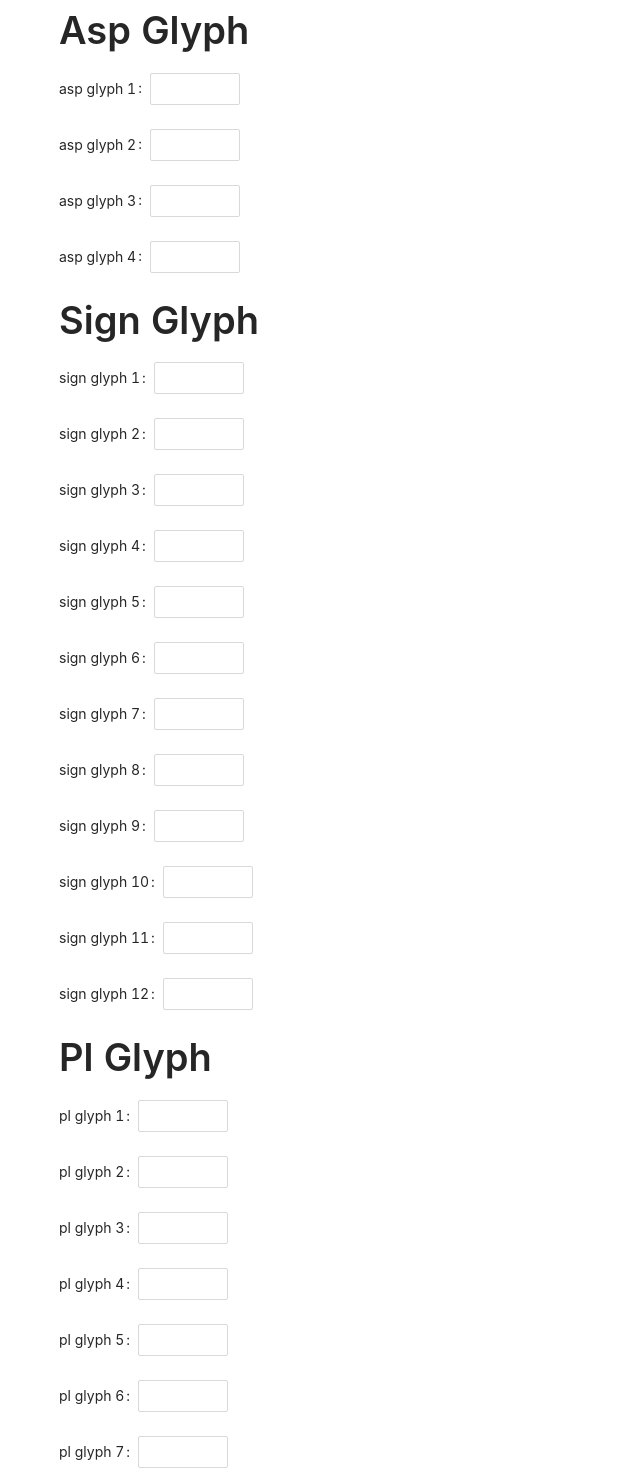
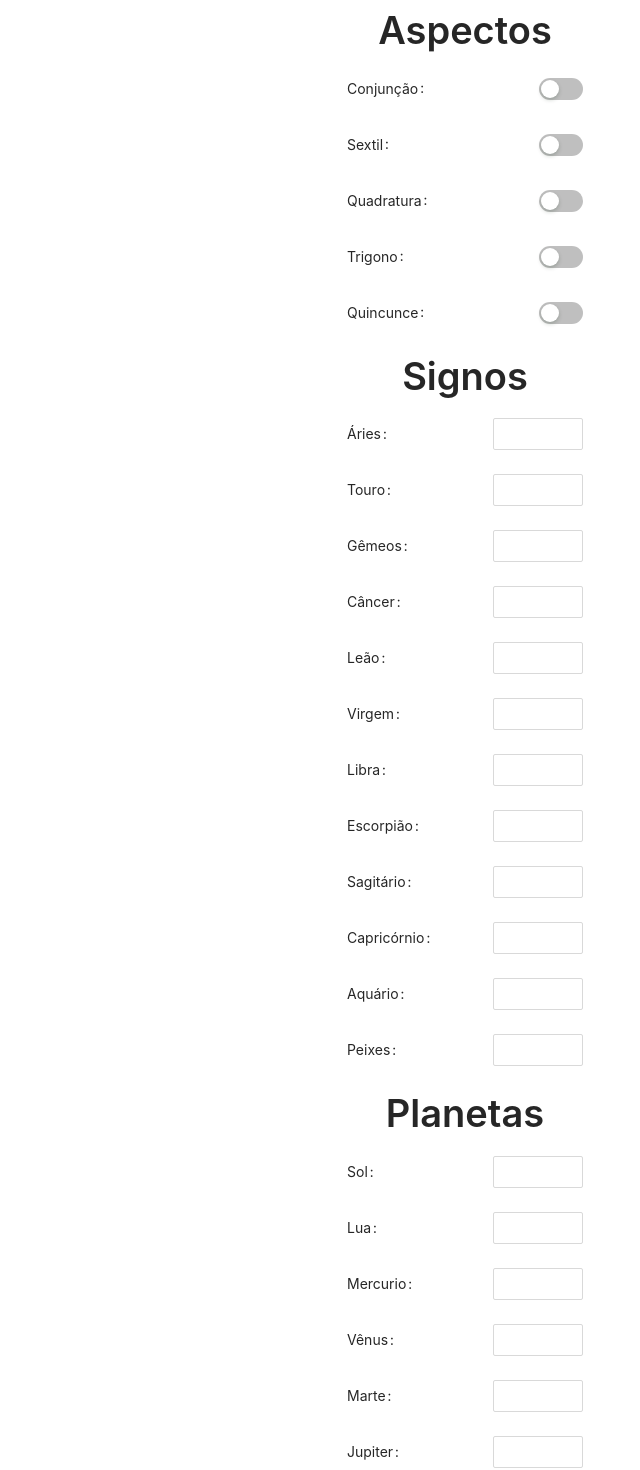
Before and after one commit to patrickerson/front-scorpion, a React (Create React App) app: page /calculos in a window 1280 px wide. Shown: the part 60-1530 px from the top of the page, without its empty margins (175-815 px from the left). Built offline with nearby package versions, Linux system fonts and the light colour scheme.

Commit message:
Several changes sunday

```diff
--- a/package.json
+++ b/package.json
@@ -2,7 +2,7 @@
   "name": "front-scorpion",
   "version": "0.1.0",
   "private": true,
-  "homepage":"https://omapaastral.com/front-scorpion/",
+  "homepage": "https://omapaastral.com/front-scorpion/",
   "dependencies": {
     "@ant-design/icons": "^4.3.0",
     "@testing-library/jest-dom": "^5.11.4",
@@ -10,6 +10,7 @@
     "@testing-library/user-event": "^12.1.10",
     "antd": "^4.8.4",
     "axios": "^0.21.0",
+    "env-cmd": "^10.1.0",
     "jsencrypt": "^3.0.0-rc.1",
     "moment": "^2.29.1",
     "node-fetch": "^2.6.1",
--- a/src/components/Header/index.js
+++ b/src/components/Header/index.js
@@ -18,6 +18,9 @@ function Header() {
             <NavLink to={'/calculos'}>
                 Calculos
             </NavLink>
+            <NavLink to={'/database'}>
+                Database
+            </NavLink>
         </nav>
     );
 }
--- a/src/config/routes.js
+++ b/src/config/routes.js
@@ -8,6 +8,7 @@ import Cadastrar from '../pages/Cadastrar';
 import NotFound from '../pages/Error/NotFound';
 import SubmitComponent from '../pages/Arquivos';
 import Calculos from '../pages/Calculos';
+import Database from '../pages/PersonalDatabase'
 const PrivateRoute = (props) => (
     AuthService.isAuthenticated()
         ? <Route {...props}/>
@@ -21,6 +22,7 @@ const Routes = () => (
             <Route path={'/cadastrar/:id'} component={Cadastrar}/>
             <Route path={'/criptografia'} component={SubmitComponent}/>
             <Route path={'/calculos'} component={Calculos}/>
+            <Route path={'/database'} component={Database}/>
             <PrivateRoute exact path={'/'} component={Main}/>
 
             <Route path="*" component={NotFound}/>
--- a/src/pages/Arquivos/styles.css
+++ b/src/pages/Arquivos/styles.css
@@ -1,10 +1,16 @@
-#cadastrar-page {
+#arquivos-page {
     text-align: center;
 }
 
-.card-cadastrar{
+.card-arquivos{
     align-self: center;
+
     background-color:white;
     padding: 10px;
-    width: 65%;
+    width: 25%;
+
 }
+
+.upload-drag{
+    margin: auto;
+}
--- a/src/pages/Cadastrar/styles.css
+++ b/src/pages/Cadastrar/styles.css
@@ -1,4 +1,4 @@
-#cadastrar-page {
+#calculos-page {
     text-align: center;
 }
 
--- a/src/pages/Calculos/index.js
+++ b/src/pages/Calculos/index.js
@@ -11,11 +11,11 @@ import {
     Form,
     Input,
     InputNumber,
-    DatePicker,
     Button,
     Layout,
     Typography,
-    notification
+    Switch,
+    Slider
   } from "antd";
 
   const {Content} = Layout;
@@ -24,6 +24,10 @@ import {
     labelCol: {span: 8},
     wrapperCol: {span: 16},
   };
+
+  const tailLayout = {
+    wrapperCol: {offset: 8, span: 16}
+  }
 
 export default class Calculos extends _Page{
 
@@ -37,7 +41,7 @@ export default class Calculos extends _Page{
           <>
             <Layout style={{backgroundColor: "white"}}>
               <Header/>
-              <Content className={"card-cadastrar"}>
+              <Content className={"card-calculos"}>
                 <Form
                   ref={(ref) => this.formRef = ref}
 
@@ -51,176 +55,189 @@ export default class Calculos extends _Page{
                     label="ID"
                     noStyle>
                     <Input type="hidden" />
+
                   </Form.Item>
-                  <Typography.Title>Asp Glyph</Typography.Title>
+                  <Typography.Title className={"title-calculos"}>Aspectos</Typography.Title>
                   <Form.Item
                     name={["asp_glyph_1"]}
-                    label="asp glyph 1"
+                    label="Conjunção"
                   >
-                    <InputNumber/>
+
+                    <Switch/>
+
                   </Form.Item>
                   <Form.Item
                     name={["asp_glyph_2"]}
-                    label="asp glyph 2"
+                    label="Sextil"
                   >
-                    <InputNumber/>
+                    <Switch/>
+
                   </Form.Item>
                   <Form.Item
                     name={["asp_glyph_3"]}
-                    label="asp glyph 3"
+                    label="Quadratura"
                   >
-                    <InputNumber/>
+                    <Switch/>
+
                   </Form.Item>
                   <Form.Item
                     name={["asp_glyph_4"]}
-                    label="asp glyph 4"
+                    label="Trigono"
                   >
-                    <InputNumber/>
+                    <Switch/>
+
+                  </Form.Item>
+                  <Form.Item
+                    name={["asp_glyph_4"]}
+                    label="Quincunce"
+                  >
+                    <Switch/>
+
                   </Form.Item>
 
-                  <Typography.Title>Sign Glyph</Typography.Title>
+                  <Typography.Title className={"title-calculos"}>Signos</Typography.Title>
                   <Form.Item
                     name={["sign_glyph_1"]}
-                    label="sign glyph 1"
+                    label="Áries"
                   >
                     <InputNumber/>
                   </Form.Item>
                   <Form.Item
                     name={["sign_glyph_2"]}
-                    label="sign glyph 2"
+                    label="Touro"
                   >
                     <InputNumber/>
                   </Form.Item>
                   <Form.Item
                     name={["sign_glyph_3"]}
-                    label="sign glyph 3"
+                    label="Gêmeos"
                   >
                     <InputNumber/>
                   </Form.Item>
                   <Form.Item
                     name={["sign_glyph_4"]}
-                    label="sign glyph 4"
+                    label="Câncer"
                   >
                     <InputNumber/>
                   </Form.Item>
                   <Form.Item
                     name={["sign_glyph_5"]}
-                    label="sign glyph 5"
+                    label="Leão"
                   >
                     <InputNumber/>
                   </Form.Item>
                   <Form.Item
                     name={["sign_glyph_6"]}
-                    label="sign glyph 6"
+                    label="Virgem"
                   >
                     <InputNumber/>
                   </Form.Item>
                   <Form.Item
                     name={["sign_glyph_7"]}
-                    label="sign glyph 7"
+                    label="Libra"
                   >
                     <InputNumber/>
                   </Form.Item>
                   <Form.Item
                     name={["sign_glyph_8"]}
-                    label="sign glyph 8"
+                    label="Escorpião"
                   >
                     <InputNumber/>
                   </Form.Item>
                   <Form.Item
                     name={["sign_glyph_9"]}
-                    label="sign glyph 9"
+                    label="Sagitário"
                   >
                     <InputNumber/>
                   </Form.Item>
                   <Form.Item
                     name={["sign_glyph_10"]}
-                    label="sign glyph 10"
+                    label="Capricórnio"
                   >
                     <InputNumber/>
                   </Form.Item>
                   <Form.Item
                     name={["sign_glyph_11"]}
-                    label="sign glyph 11"
+                    label="Aquário"
                   >
                     <InputNumber/>
                   </Form.Item>
                   <Form.Item
                     name={["sign_glyph_12"]}
-                    label="sign glyph 12"
+                    label="Peixes"
                   >
                     <InputNumber/>
                   </Form.Item>
-                  <Typography.Title>Pl Glyph</Typography.Title>
+                  <Typography.Title className={"title-calculos"}>Planetas</Typography.Title>
                   <Form.Item
                     name={["pl_glyph_1"]}
-                    label="pl glyph 1"
+                    label="Sol"
                   >
                     <InputNumber/>
                   </Form.Item>
                   <Form.Item
                     name={["pl_glyph_2"]}
-                    label="pl glyph 2"
+                    label="Lua"
                   >
                     <InputNumber/>
                   </Form.Item>
                   <Form.Item
                     name={["pl_glyph_3"]}
-                    label="pl glyph 3"
+                    label="Mercurio"
                   >
                     <InputNumber/>
                   </Form.Item>
                   <Form.Item
                     name={["pl_glyph_4"]}
-                    label="pl glyph 4"
+                    label="Vênus"
                   >
                     <InputNumber/>
                   </Form.Item>
                   <Form.Item
                     name={["pl_glyph_5"]}
-                    label="pl glyph 5"
+                    label="Marte"
                   >
                     <InputNumber/>
                   </Form.Item>
                   <Form.Item
                     name={["pl_glyph_6"]}
-                    label="pl glyph 6"
+                    label="Jupiter"
                   >
                     <InputNumber/>
                   </Form.Item>
                   <Form.Item
                     name={["pl_glyph_7"]}
-                    label="pl glyph 7"
+                    label="Saturno"
                   >
                     <InputNumber/>
                   </Form.Item>
                   <Form.Item
                     name={["pl_glyph_8"]}
-                    label="pl glyph 8"
+                    label="Urano"
                   >
                     <InputNumber/>
                   </Form.Item>
                   <Form.Item
                     name={["pl_glyph_9"]}
-                    label="pl glyph 9"
+                    label="Netuno"
                   >
                     <InputNumber/>
                   </Form.Item>
                   <Form.Item
                     name={["pl_glyph_10"]}
-                    label="pl glyph 10"
+                    label="Plutão"
                   >
                     <InputNumber/>
                   </Form.Item>
                   <Form.Item
                     name={["pl_glyph_11"]}
-                    label="pl glyph 11"
+                    label="Ascendente"
                   >
                     <InputNumber/>
                   </Form.Item>
                   <Form.Item
                     name={["pl_glyph_12"]}
-                    label="pl glyph 12"
+                    label="Meio do céu"
                   >
                     <InputNumber/>
                   </Form.Item>
--- a/src/pages/Calculos/styles.css
+++ b/src/pages/Calculos/styles.css
@@ -0,0 +1,15 @@
+#calculos-page {
+    text-align: center;
+}
+
+.card-calculos{
+    text-align: end;
+    align-self: center;
+    background-color:white;
+    padding: 10px;
+    width: 20%;
+}
+
+.title-calculos{
+    text-align: center;
+}
--- /dev/null
+++ b/src/pages/PersonalDatabase/index.js
@@ -0,0 +1,146 @@
+import React from "react";
+import _Page from "../_Page";
+import "./styles.css";
+import {Button, Card, Table, Space, Layout} from "antd";
+import {EditOutlined, DeleteOutlined} from "@ant-design/icons";
+import {NavLink} from 'react-router-dom';
+import MemberInfoService from "../../services/MemberInfoService";
+import Header from "../../components/Header";
+
+const {Content} = Layout;
+
+class PersonalDatabase extends _Page {
+  state = {
+    members: [],
+  };
+
+  columns = [
+    {
+      title: "#",
+      dataIndex: "ID",
+      key: "ID",
+    },
+    {
+      title: "Nome",
+      dataIndex: "name",
+      key: "Name",
+    },
+    {
+      title: "Mon",
+      dataIndex: "mon",
+      key: "mon",
+    },
+    {
+      title: "Dia",
+      dataIndex: "dia",
+      key: "dia",
+    },
+    {
+      title: "Ano",
+      dataIndex: "ano",
+      key: "ano",
+    },
+    {
+      title: "Hora",
+      dataIndex: "hour",
+      key: "hour",
+    },
+    {
+      title: "Minutos",
+      dataIndex: "minute",
+      key: "minute",
+    },
+    {
+      title: "Fuso horário",
+      dataIndex: "timezone",
+      key: "timezone",
+    },
+    {
+      title: "Grau de longitude",
+      dataIndex: "account_opened",
+      key: "account_opened",
+    },
+    {
+      title: "E/W",
+      dataIndex: "last_login",
+      key: "last_login",
+    },
+    {
+      title: "Decigrau de longitude",
+      dataIndex: "last_transaction",
+      key: "last_transaction",
+    },
+    {
+      title: "Grau de latitude",
+      dataIndex: "admin_response",
+      key: "admin_response",
+    },
+    {
+      title: "N/S",
+      dataIndex: "respond_date",
+      key: "respond_date",
+    },
+    {
+        title: "Decigrau latitude",
+        dataIndex: "respond_date",
+        key: "respond_date",
+      },
+      {
+        title: "Data de entrada",
+        dataIndex: "respond_date",
+        key: "respond_date",
+      },
+    {
+      title: "Action",
+      key: "operation",
+      render: (member_info) => (
+        <Space size="middle">
+          <NavLink to={"/cadastrar/" + member_info.ID}>
+            <Button><EditOutlined/></Button>
+          </NavLink>
+
+          <Button
+            icon={<DeleteOutlined/>}
+            onClick={(e) => {
+              e.preventDefault();
+              if (window.confirm("Deseja remover o registro?")) {
+                MemberInfoService.delete(member_info.ID).then((response) => {
+                  MemberInfoService.getAll().then((response) => {
+                    this.update({members: response.data});
+                  });
+                });
+              }
+            }}
+          ></Button>
+        </Space>
+      ),
+    },
+  ];
+
+  componentDidMount() {
+    super.componentDidMount();
+    MemberInfoService.getAll().then((response) => {
+      this.update({members: response.data});
+    });
+  }
+
+  render() {
+    return (
+      <>
+        <Layout style={{backgroundColor: "white"}}>
+          <Header/>
+          <Card title="Lista de Membros"/>
+          <Content>
+            <Table
+              columns={this.columns}
+              dataSource={this.state.members}
+              rowKey="ID"
+            />
+          </Content>
+        </Layout>
+      </>
+    );
+  }
+}
+
+export default PersonalDatabase;
--- /dev/null
+++ b/src/pages/PersonalDatabase/styles.css
@@ -0,0 +1,9 @@
+#main-page {
+    text-align: center;
+    background-color: aquamarine;
+}
+
+.site-card-border-less-wrapper {
+    padding: 30px;
+    background: #ececec;
+}
```
Also changed, not shown: src/pages/Arquivos/index.js (+34 -14 lines), 1 other file (tests, documents, lock files or other folders).
